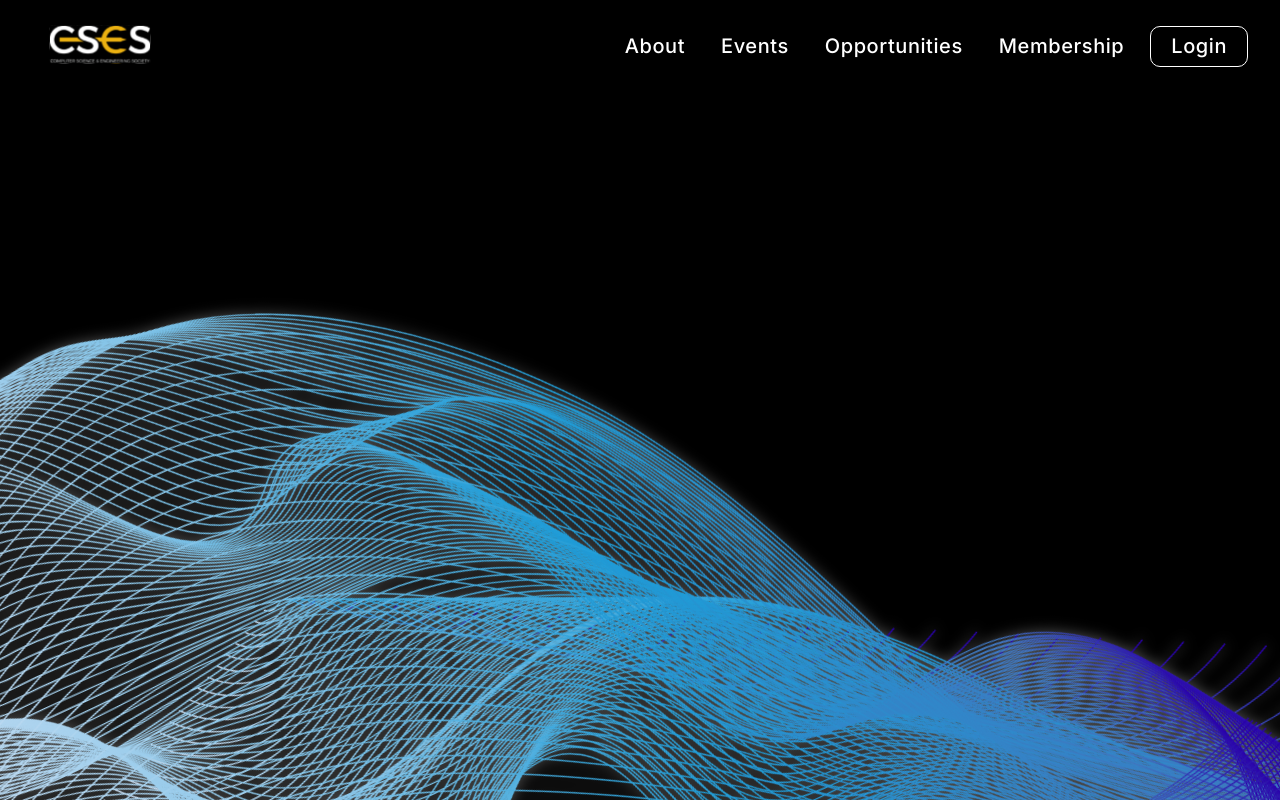
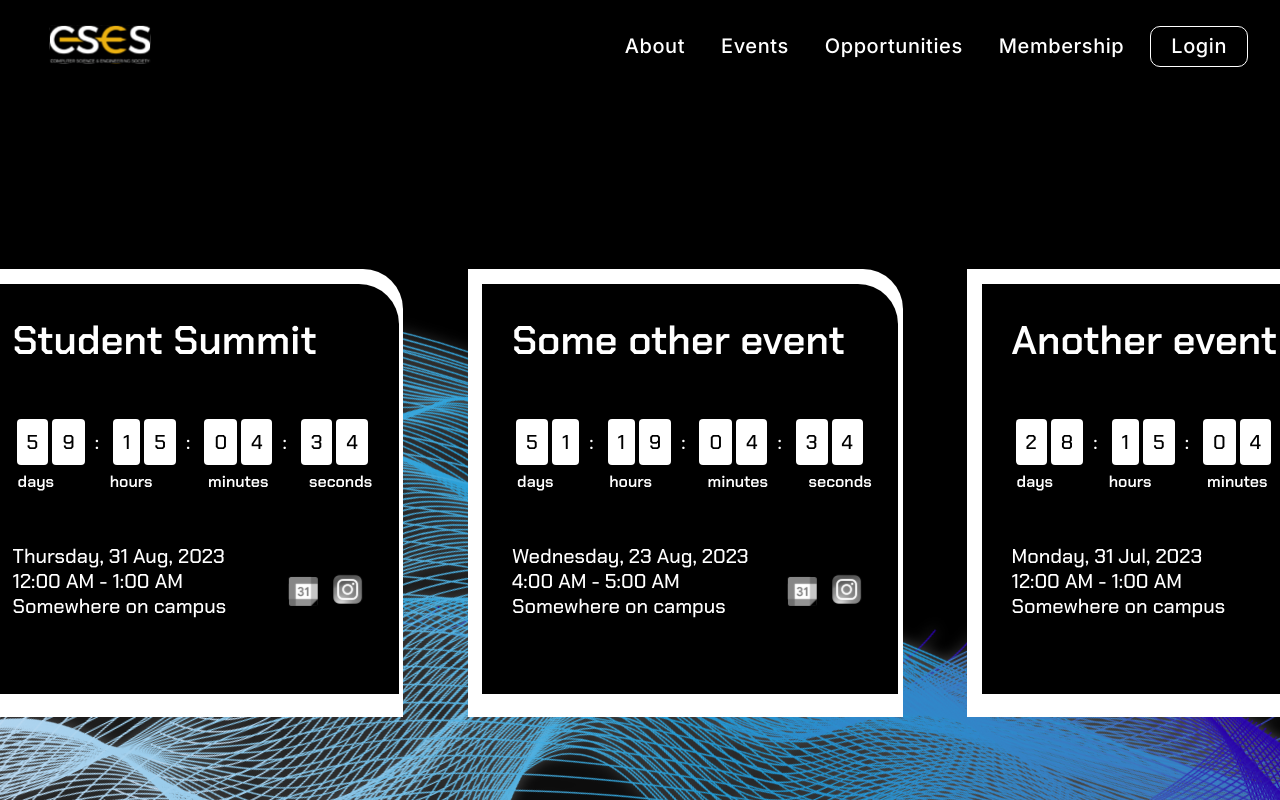
Before and after one commit to Will-Hsu/cses_webdev, a React (Create React App) app in the folder frontend/: page /events in a window 1280 px wide. Shown: the top 800 px of the page. Built offline with nearby package versions, Linux system fonts and the light colour scheme.

Commit message:
Modified Event Section

```diff
--- a/frontend/src/components/Event/EventSection.tsx
+++ b/frontend/src/components/Event/EventSection.tsx
@@ -1,11 +1,16 @@
 import React from 'react';
 import EventBox from './Event';
 import { event_style } from './styles';
+import Button from '../Button/Button';
 
 const EventSection = () => {
   return (
     <div className="container" style={event_style().container}>
       <div className="centered_element" style={event_style().centered_element}>
+        <div>
+          <Button text="Hello" />
+          <Button text="eoubowf" />
+        </div>
         <EventBox
           title={'Student Summit'}
           targetDate={new Date('2023-08-31T00:00:00')}
--- a/frontend/src/components/Event/styles.ts
+++ b/frontend/src/components/Event/styles.ts
@@ -8,7 +8,7 @@ export const event_style = () => ({
     margin: '0 auto',
     width: '425px',
     height: '437px',
-    padding: '1px 0px 10px 10px' /* Add 1px padding here */,
+    padding: '1px 0px 10px 10px',
   },
   innerBox: {
     width: '416px',
@@ -27,13 +27,17 @@ export const event_style = () => ({
     width: '400px',
     height: '200px',
     display: 'flex',
-    justifyContent: 'center' /* Adjusted alignment to the right */,
+    justifyContent: 'center',
     alignItems: 'center',
-    marginRight: '-25rem' /* Added margin to the right */,
+    marginLeft: '0rem',
   },
   spacer: {
     width: '20px',
     height: '20px',
     margin: '30px',
   },
+  buttons: {
+    position: 'absolute',
+    zIndex: 10,
+  },
 });
--- a/frontend/src/components/Events/Events.tsx
+++ b/frontend/src/components/Events/Events.tsx
@@ -3,6 +3,7 @@ import { Container } from '@mui/material';
 import bgTop from '../../images/shape.svg';
 import bgBtm from '../../images/shape.svg';
 import { event_style } from './styles';
+import EventSection from '../Event/EventSection';
 
 const Events = () => {
   const styles = event_style();
@@ -10,7 +11,9 @@ const Events = () => {
     <div style={{ position: 'relative', overflow: 'hidden' }}>
       <img src={bgTop} alt="bg1" style={styles.bg1} />
       <img src={bgBtm} alt="bg2" style={styles.bg2} />
-      <Container maxWidth="xl" sx={styles.body}></Container>
+      <Container maxWidth="xl" sx={styles.body}>
+        <EventSection />
+      </Container>
     </div>
   );
 };
```
